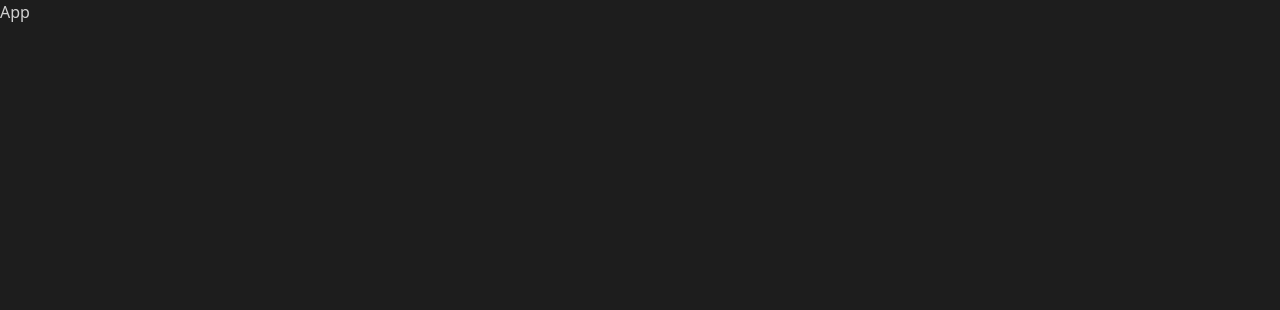
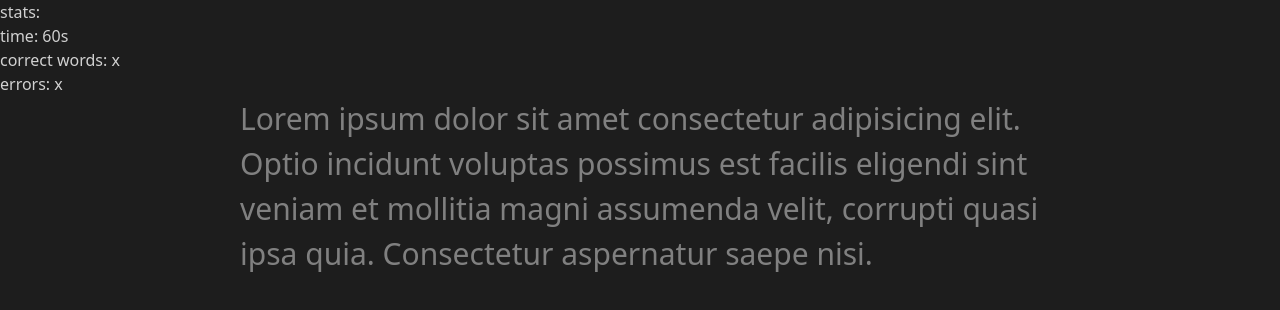
Before and after one commit to sberrus/type-speed-frontend, a React (Vite) app: page /type-speed-test in a window 1280 px wide. Shown: the top 310 px of the page. Built offline with nearby package versions, Linux system fonts and the light colour scheme.

Commit message:
Added styles and logic to type tester app

```diff
--- a/src/App.tsx
+++ b/src/App.tsx
@@ -1,7 +1,7 @@
-import React from "react";
+import MainRouter from "router/MainRouter";
 
 const App = () => {
-	return <div>App</div>;
+	return <MainRouter />;
 };
 
 export default App;
--- a/src/main.tsx
+++ b/src/main.tsx
@@ -1,10 +1,15 @@
+// imports
 import React from "react";
 import ReactDOM from "react-dom/client";
+import { BrowserRouter } from "react-router-dom";
 import App from "./App";
+// styles
 import "./styles/global.scss";
 
 ReactDOM.createRoot(document.getElementById("root") as HTMLElement).render(
 	<React.StrictMode>
-		<App />
+		<BrowserRouter>
+			<App />
+		</BrowserRouter>
 	</React.StrictMode>
 );
--- /dev/null
+++ b/src/pages/index/Index.module.scss
@@ -0,0 +1,9 @@
+@import "../../styles/buttons";
+
+.main {
+	display: flex;
+	align-items: center;
+	justify-content: center;
+	flex-direction: column;
+	height: 100vh;
+}
--- /dev/null
+++ b/src/pages/index/Index.tsx
@@ -0,0 +1,17 @@
+import { Link } from "react-router-dom";
+import style from "./Index.module.scss";
+
+const Index = () => {
+	return (
+		<div>
+			<div className={style.main}>
+				<Link to="type-speed-test" className={style.buttonPrimary}>
+					Ir a Speed Test
+				</Link>
+				<p>Esto es solo para desarrollo luego trabajamos en la landing page</p>
+			</div>
+		</div>
+	);
+};
+
+export default Index;
--- /dev/null
+++ b/src/pages/speedTest/SpeedTest.module.scss
@@ -0,0 +1,35 @@
+// Type Test App
+.typeTestContainer {
+	position: relative;
+	font-size: 30px;
+	max-width: 800px;
+	margin: auto;
+	.sampleText {
+		word-break: break-all;
+		position: relative;
+		background-color: #0000;
+		color: grey;
+		top: 0;
+		left: 0;
+	}
+	.correctWords {
+		word-break: break-all;
+		position: absolute;
+		top: 0;
+		left: 0;
+		color: green;
+	}
+	.pointer {
+		color: yellow;
+		border: 1px solid yellow;
+		text-decoration: underline;
+		width: 1rem;
+		opacity: 0;
+		&.isTyping {
+			opacity: 1;
+		}
+	}
+	.inputText {
+		opacity: 0;
+	}
+}
--- /dev/null
+++ b/src/pages/speedTest/SpeedTest.tsx
@@ -0,0 +1,20 @@
+import Tester from "./Tester";
+
+const SpeedTest = () => {
+	return (
+		<>
+			<div>
+				stats:
+				<br />
+				time: 60s
+				<br />
+				correct words: x
+				<br />
+				errors: x
+			</div>
+			<Tester />
+		</>
+	);
+};
+
+export default SpeedTest;
--- /dev/null
+++ b/src/pages/speedTest/Tester.tsx
@@ -0,0 +1,68 @@
+import React, { useRef, useState } from "react";
+import style from "./SpeedTest.module.scss";
+
+const Tester = () => {
+	const [wordToCopy, setWordToCopy] = useState(
+		"Lorem ipsum dolor sit amet consectetur adipisicing elit. Optio incidunt voluptas possimus est facilis eligendi sint veniam et mollitia magni assumenda velit, corrupti quasi ipsa quia. Consectetur aspernatur saepe nisi."
+	);
+	const [pointer, setPointer] = useState(0);
+	const [correctWords, setCorrectWords] = useState("");
+	const [isTyping, setIsTyping] = useState(false);
+
+	// input Ref
+	const inputRef = useRef<HTMLInputElement>(null);
+
+	const focusToInput = () => {
+		// TODO: solucionar este error de lintern
+		inputRef?.current?.focus();
+	};
+
+	const checkWord = (e: React.KeyboardEvent) => {
+		e.preventDefault();
+
+		// to prevent this keys for Uppercases
+		if (e.key === "Shift" || e.key === "CapsLock") {
+			return;
+		}
+
+		// compare key pressed with pointer key
+		if (e.key === wordToCopy[pointer]) {
+			setCorrectWords((prev) => prev + e.key);
+			setPointer((prev) => prev + 1);
+		}
+	};
+
+	//
+	return (
+		<>
+			<div className={style.typeTestContainer} onClick={focusToInput}>
+				<div defaultValue={wordToCopy} className={style.sampleText}>
+					{wordToCopy}
+				</div>
+				<div defaultValue={wordToCopy} className={style.correctWords}>
+					{correctWords}
+					<span className={`${style.pointer} ${isTyping && style.isTyping}`}>{wordToCopy[pointer]}</span>
+				</div>
+				{/* input for test */}
+				<input
+					type="text"
+					ref={inputRef}
+					className={`${style.inputText}`}
+					autoComplete="false"
+					defaultValue={correctWords}
+					onKeyDownCapture={(e) => {
+						checkWord(e);
+					}}
+					onFocus={() => {
+						setIsTyping(true);
+					}}
+					onBlur={() => {
+						setIsTyping(false);
+					}}
+				/>
+			</div>
+		</>
+	);
+};
+
+export default Tester;
--- /dev/null
+++ b/src/router/MainRouter.tsx
@@ -0,0 +1,18 @@
+// imports
+import { Route, Routes } from "react-router-dom";
+// pages
+import Index from "@pages/index/Index";
+import SpeedTest from "@pages/speedTest/SpeedTest";
+
+const MainRouter = () => {
+	return (
+		<Routes>
+			<Route path="/">
+				<Route index element={<Index />} />
+				<Route path="type-speed-test" element={<SpeedTest />} />
+			</Route>
+		</Routes>
+	);
+};
+
+export default MainRouter;
--- /dev/null
+++ b/src/styles/_buttons.scss
@@ -0,0 +1,19 @@
+@import "./variables";
+
+.linkReset {
+	text-decoration: none;
+	&:hover {
+		color: $dark;
+	}
+}
+.buttonPrimary {
+	@extend .linkReset;
+	display: inline-block;
+	background-color: orange;
+	color: $dark;
+	font-weight: 700;
+	padding: 1em;
+	border-radius: 0.5rem;
+	font-size: 2em;
+	margin: 1em;
+}
```
